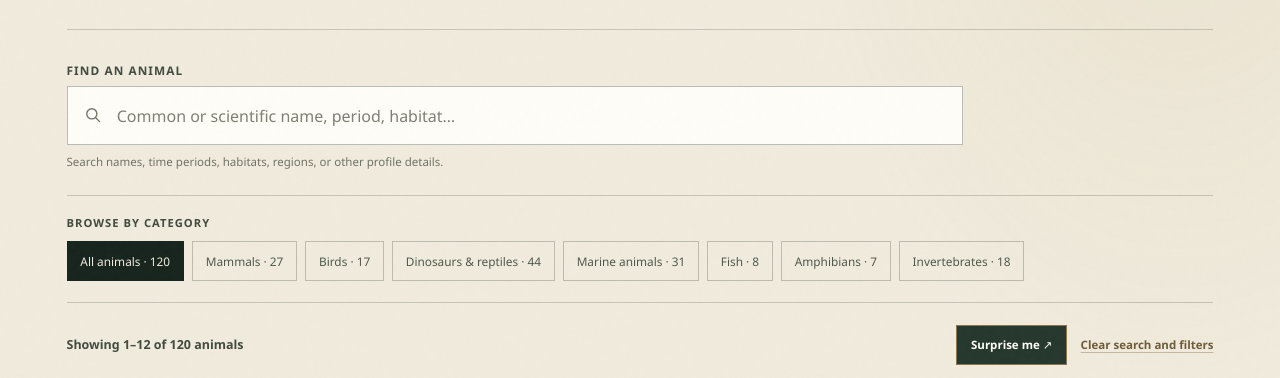
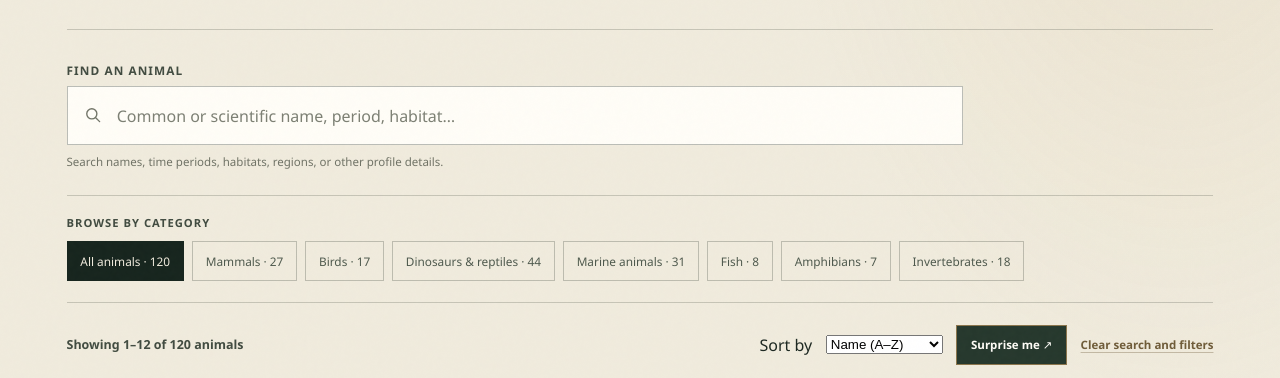
Before and after one commit to sillynielly/LOSTWORLD, a plain HTML site: page pages/encyclopedia.html in a window 1280 px wide. Shown: the part 405-783 px from the top of the page. Drawn offline with Linux system fonts and the light colour scheme; grey boxes are pictures that could not be loaded.

Commit message:
Add accessible sort control to encyclopedia

```diff
--- a/pages/encyclopedia.html
+++ b/pages/encyclopedia.html
@@ -85,7 +85,7 @@
           <section class="collection-results" aria-label="Animal search results">
             <div class="collection-results__meta">
               <p class="collection-results__count" id="results-count" aria-live="polite"></p>
-              <div class="collection-results__actions"><button class="collection-results__surprise" id="surprise-animal" type="button">Surprise me ↗</button><button class="collection-results__clear" id="clear-filters" type="button">Clear search and filters</button></div>
+              <div class="collection-results__actions"><label class="collection-results__sort-label" for="sort-animals">Sort by</label><select class="collection-results__sort" id="sort-animals" name="sort"><option value="name">Name (A–Z)</option><option value="oldest">Oldest first</option><option value="newest">Most recent first</option></select><button class="collection-results__surprise" id="surprise-animal" type="button">Surprise me ↗</button><button class="collection-results__clear" id="clear-filters" type="button">Clear search and filters</button></div>
             </div>
             <div class="animal-grid" id="animal-grid"></div>
             <p class="collection-empty" id="collection-empty" hidden>
```
